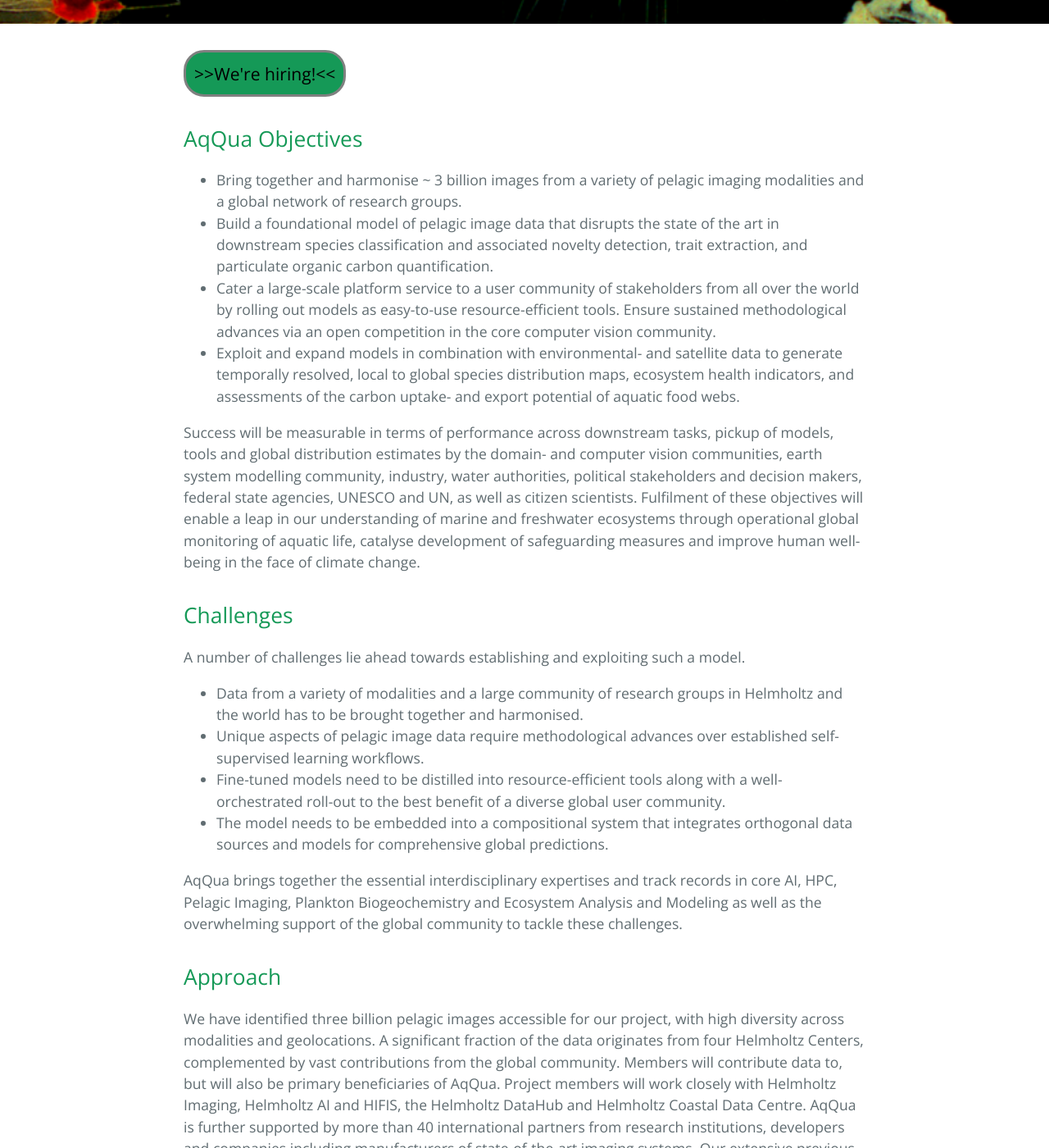
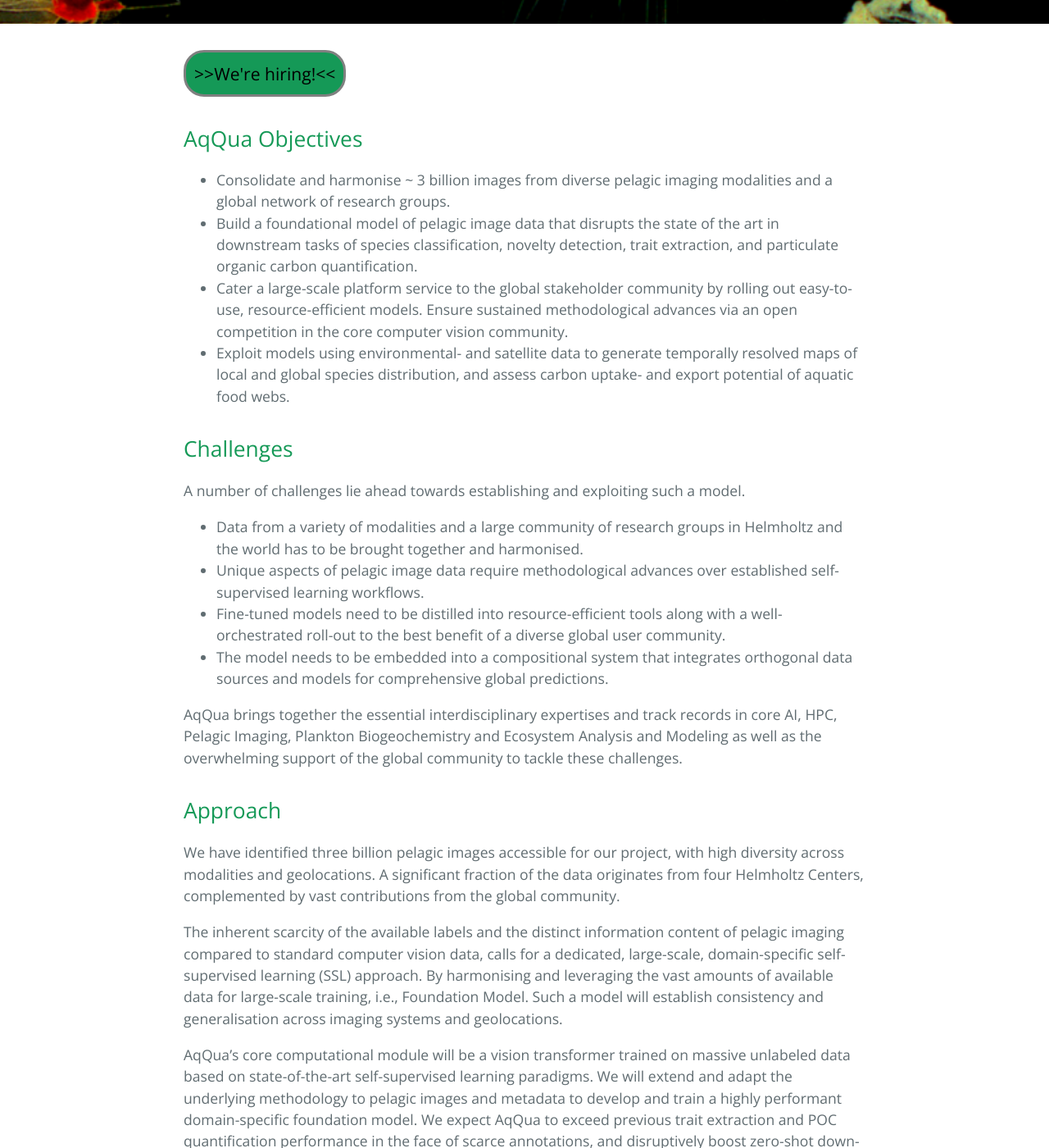
Before and after one commit to Kainmueller-Lab/aqqua, a Jekyll site: the page built from research.md, in a window 1280 px wide and 1400 px high, scrolled down 434 px. Shown: the whole window at 82% size. Built offline with Jekyll 4.4.1, drawn with Linux system fonts in a browser that asks for light colours; some of the changed text lies outside the part shown.

Commit message:
added "who will benefit" section

```diff
--- a/research.md
+++ b/research.md
@@ -4,12 +4,10 @@
 ---
 
 ## AqQua Objectives
-- Bring together and harmonise ~ 3 billion images from a variety of pelagic imaging modalities and a global network of research groups.
-- Build a foundational model of pelagic image data that disrupts the state of the art in downstream species classification and associated novelty detection, trait extraction, and particulate organic carbon quantification.
-- Cater a large-scale platform service to a user community of stakeholders from all over the world by rolling out models as easy-to-use resource-efficient tools. Ensure sustained methodological advances via an open competition in the core computer vision community.
-- Exploit and expand models in combination with environmental- and satellite data to generate temporally resolved, local to global species distribution maps, ecosystem health indicators, and assessments of the carbon uptake- and export potential of aquatic food webs.
-
-Success will be measurable in terms of performance across downstream tasks, pickup of models, tools and global distribution estimates by the domain- and computer vision communities, earth system modelling community, industry, water authorities, political stakeholders and decision makers, federal state agencies, UNESCO and UN, as well as citizen scientists. Fulfilment of these objectives will enable a leap in our understanding of marine and freshwater ecosystems through operational global monitoring of aquatic life, catalyse development of safeguarding measures and improve human well-being in the face of climate change.<br>
+- Consolidate and harmonise ~ 3 billion images from diverse pelagic imaging modalities and a global network of research groups.
+- Build a foundational model of pelagic image data that disrupts the state of the art in downstream tasks of species classification, novelty detection, trait extraction, and particulate organic carbon quantification.
+- Cater a large-scale platform service to the global stakeholder community by rolling out easy-to-use, resource-efficient models. Ensure sustained methodological advances via an open competition in the core computer vision community.
+- Exploit models using environmental- and satellite data to generate temporally resolved maps of local and global species distribution, and assess carbon uptake- and export potential of aquatic food webs.
 
 ## Challenges
 A number of challenges lie ahead towards establishing and exploiting such a model.
@@ -21,9 +19,9 @@
 AqQua brings together the essential interdisciplinary expertises and track records in core AI, HPC, Pelagic Imaging, Plankton Biogeochemistry and Ecosystem Analysis and Modeling as well as the overwhelming support of the global community to tackle these challenges.
 
 ## Approach
-We have identified three billion pelagic images accessible for our project, with high diversity across modalities and geolocations. A significant fraction of the data originates from four Helmholtz Centers, complemented by vast contributions from the global community. Members will contribute data to, but will also be primary beneficiaries of AqQua. Project members will work closely with Helmholtz Imaging, Helmholtz AI and HIFIS, the Helmholtz DataHub and Helmholtz Coastal Data Centre. AqQua is further supported by more than 40 international partners from research institutions, developers and companies including manufacturers of state-of-the-art imaging systems. Our extensive previous work and interdisciplinary expertise allows us to yield a highly diverse and AI-ready dataset.
+We have identified three billion pelagic images accessible for our project, with high diversity across modalities and geolocations. A significant fraction of the data originates from four Helmholtz Centers, complemented by vast contributions from the global community.
 
-The inherent scarcity of the available labels and the distinct information content of pelagic imaging compared to standard computer vision data, calls for a dedicated, large-scale, domain-specific self-supervised learning (SSL) approach. There is huge potential for innovation by harmonising and leveraging the vast amounts of all available data for large-scale training, i.e., Foundation Model. Such a model will establish consistency and generalisation across imaging systems and geolocations at likely disruptive downstream performance, particularly in generalization scenarios.
+The inherent scarcity of the available labels and the distinct information content of pelagic imaging compared to standard computer vision data, calls for a dedicated, large-scale, domain-specific self-supervised learning (SSL) approach. By harmonising and leveraging the vast amounts of available data for large-scale training, i.e., Foundation Model. Such a model will establish consistency and generalisation across imaging systems and geolocations.
 
 AqQua’s core computational module will be a vision transformer trained on massive unlabeled data based on state-of-the-art self-supervised learning paradigms. We will extend and adapt the underlying methodology to pelagic images and metadata to develop and train a highly performant domain-specific foundation model. We expect AqQua to exceed previous trait extraction and POC quantification performance in the face of scarce annotations, and disruptively boost zero-shot down-stream performance on new modalities and geolocations.
 
@@ -36,3 +34,6 @@
 AqQua’s impact is propelled by our Open Science approach, which will democratise access to massive datasets and large-scale models, making scientific exploration accessible and affordable also for small, specialised domain research groups, also in developing countries. Our cross-platform models rolled out as easy-to-use tools will benefit the entire domain community as well as non-scientific stakeholders like e.g. federal state water monitoring programmes.
 
 The AI community will advance through our in-depth studies of embedding space structure in the face of well-categorised properties of training data distribution, as well as through our extended multi-modal modelling efforts. Our dataset and source code itself will be invaluable for generating and benchmarking algorithmic improvements.
+
+## Who will Benefit?
+AqQua is supported by more than 40 international partners from research institutions, developers and companies including manufacturers of state-of-the-art imaging systems. While members who contribute data will be primary beneficiaries of AqQua, we expect our models, tools and global distribution estimates to be valuable to domain- and computer vision communities, earth system modelling community, industry, water authorities, political stakeholders and decision makers, federal state agencies, UNESCO, UN and citizen scientists.
```
